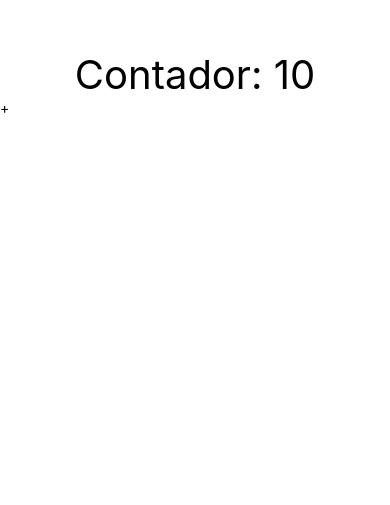
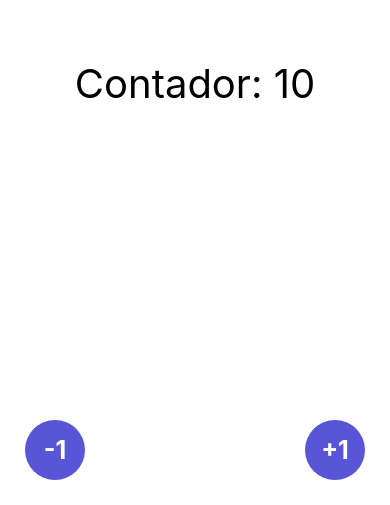
Before and after one commit to pmpeloc/01-counter-app, a React Native app: screen / in a window 390 px wide. Shown: the part 339-844 px from the top of the page. Built offline with nearby package versions, Linux system fonts and the light colour scheme.

Commit message:
feat: Float custom bottom added

```diff
--- a/src/screens/CounterScreen.tsx
+++ b/src/screens/CounterScreen.tsx
@@ -1,4 +1,3 @@
-/* eslint-disable react-native/no-inline-styles */
 import React, { useState } from 'react';
 import { StyleSheet, Text, TouchableOpacity, View } from 'react-native';
 
@@ -8,8 +7,21 @@
   return (
     <View style={styles.container}>
       <Text style={styles.title}>Contador: {counter}</Text>
-      <TouchableOpacity onPress={() => setCounter(counter + 1)}>
-        <Text>+</Text>
+      <TouchableOpacity
+        style={styles.fabLocationBR}
+        onPress={() => setCounter(counter + 1)}
+      >
+        <View style={styles.fab}>
+          <Text style={styles.fabText}>+1</Text>
+        </View>
+      </TouchableOpacity>
+      <TouchableOpacity
+        style={styles.fabLocationBL}
+        onPress={() => setCounter(counter - 1)}
+      >
+        <View style={styles.fab}>
+          <Text style={styles.fabText}>-1</Text>
+        </View>
       </TouchableOpacity>
     </View>
   );
@@ -24,4 +36,27 @@
     textAlign: 'center',
     fontSize: 40,
   },
+  fabLocationBR: {
+    position: 'absolute',
+    bottom: 25,
+    right: 25,
+  },
+  fabLocationBL: {
+    position: 'absolute',
+    bottom: 25,
+    left: 25,
+  },
+  fab: {
+    backgroundColor: '#5856d6',
+    width: 60,
+    height: 60,
+    borderRadius: 100,
+    justifyContent: 'center',
+  },
+  fabText: {
+    color: 'white',
+    fontSize: 25,
+    fontWeight: 'bold',
+    alignSelf: 'center',
+  },
 });
```
